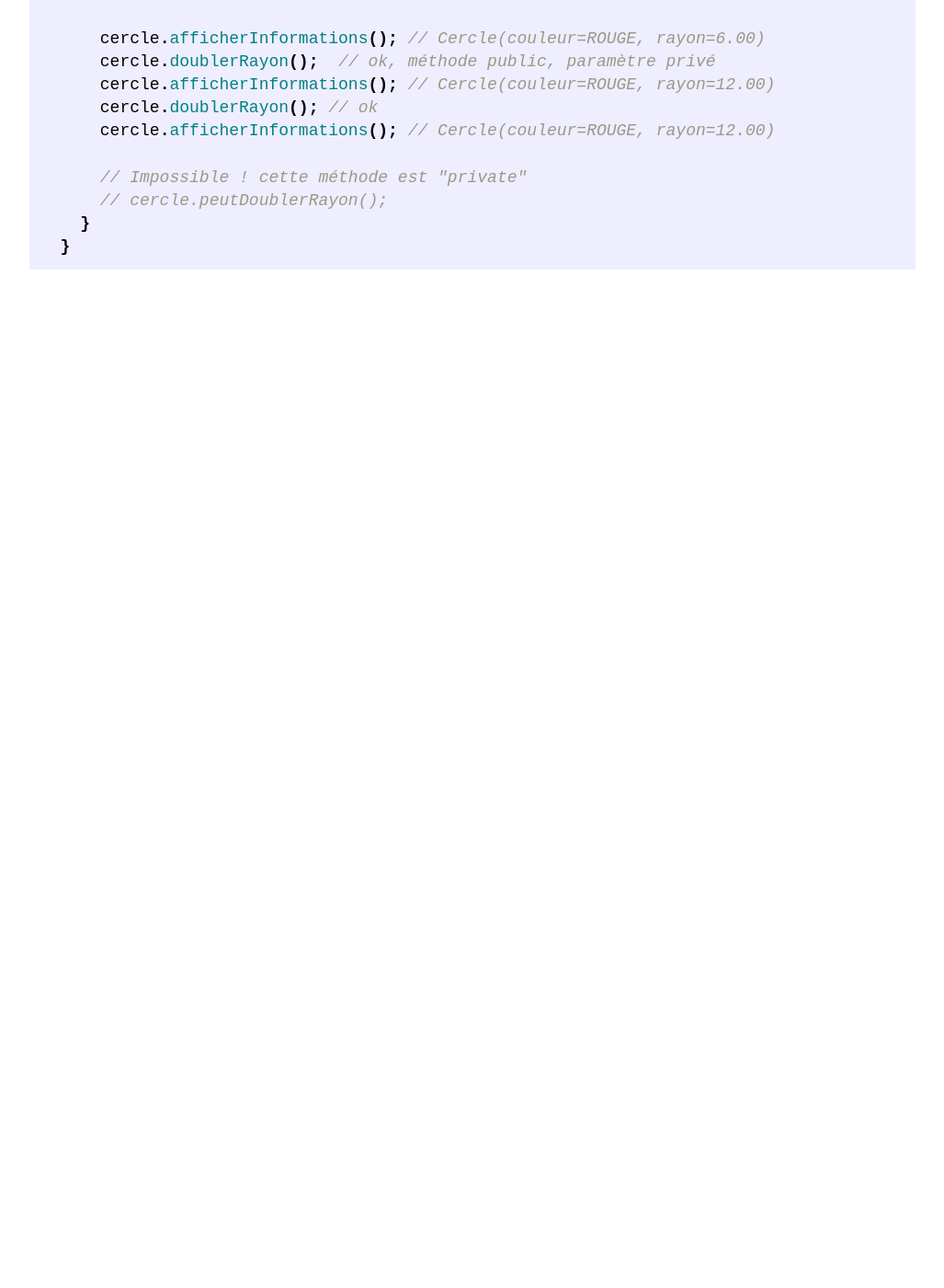
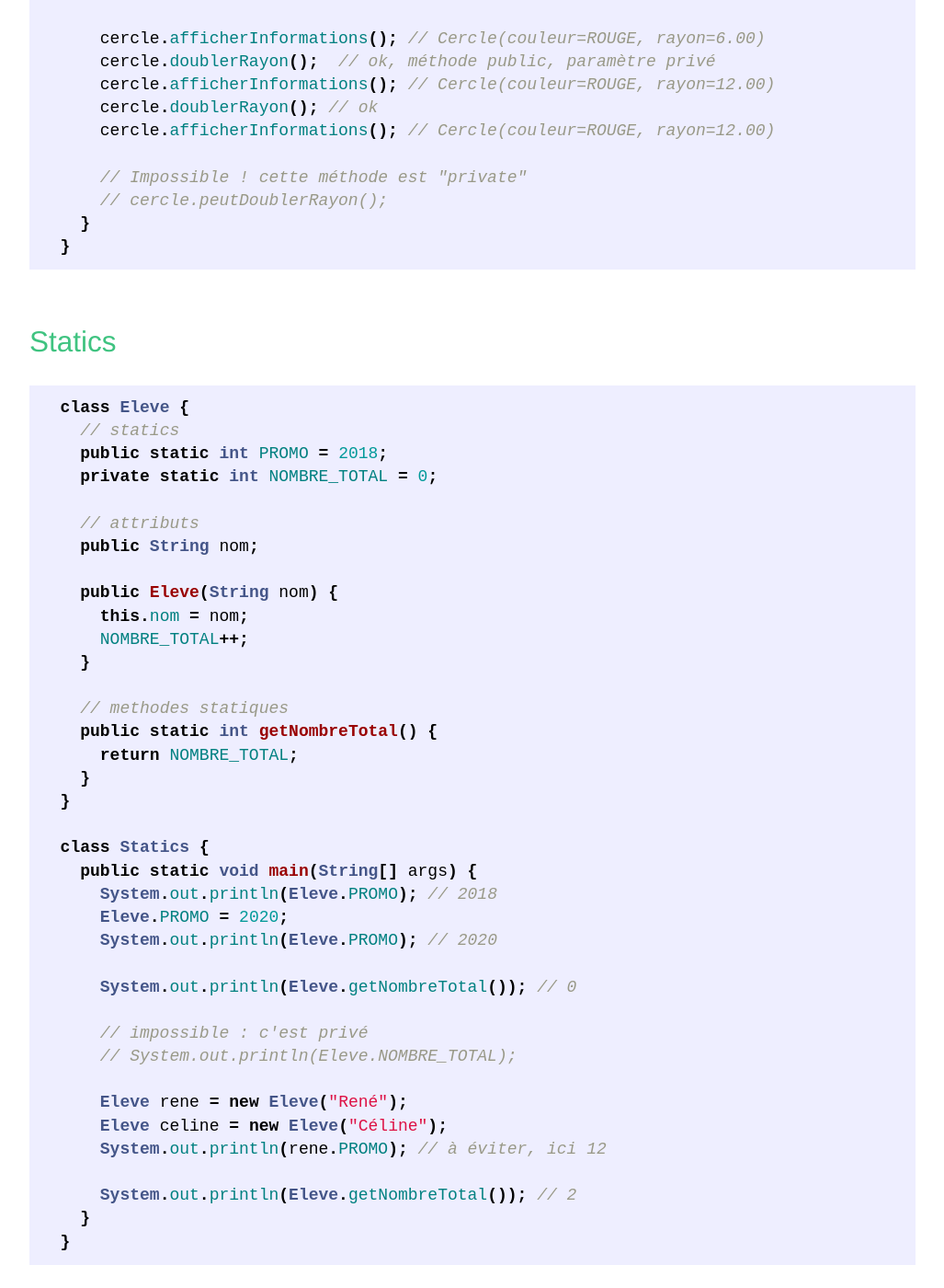
Before and after one commit to Kehrlann/cours-java-info1, a Jekyll site: the page built from _posts/2018-10-23-object-oriented-programming.markdown, in a window 1280 px wide and 1400 px high, scrolled down 3192 px. Shown: the whole window at 92% size, without its empty margins (126-1153 px from the left). Built offline with Jekyll 4.4.1, drawn with Linux system fonts in a browser that asks for light colours; before the commit the page ends 3539 px from its top, so only the background shows below that.

Commit message:
OOP: statics

````diff
--- a/_posts/2018-10-23-object-oriented-programming.markdown
+++ b/_posts/2018-10-23-object-oriented-programming.markdown
@@ -131,3 +131,45 @@ date: 2018-10-23 01:00
     }
   }
 ```
+
+## Statics
+
+```java
+  class Eleve {
+    // statics
+    public static int PROMO = 2018;
+    private static int NOMBRE_TOTAL = 0;
+
+    // attributs
+    public String nom;
+
+    public Eleve(String nom) {
+      this.nom = nom;
+      NOMBRE_TOTAL++;
+    }
+
+    // methodes statiques
+    public static int getNombreTotal() {
+      return NOMBRE_TOTAL;
+    }
+  }
+
+  class Statics {
+    public static void main(String[] args) {
+      System.out.println(Eleve.PROMO); // 2018
+      Eleve.PROMO = 2020;
+      System.out.println(Eleve.PROMO); // 2020
+
+      System.out.println(Eleve.getNombreTotal()); // 0
+
+      // impossible : c'est privé
+      // System.out.println(Eleve.NOMBRE_TOTAL);
+
+      Eleve rene = new Eleve("René");
+      Eleve celine = new Eleve("Céline");
+      System.out.println(rene.PROMO); // à éviter, ici 12
+
+      System.out.println(Eleve.getNombreTotal()); // 2
+    }
+  }
+```
````
